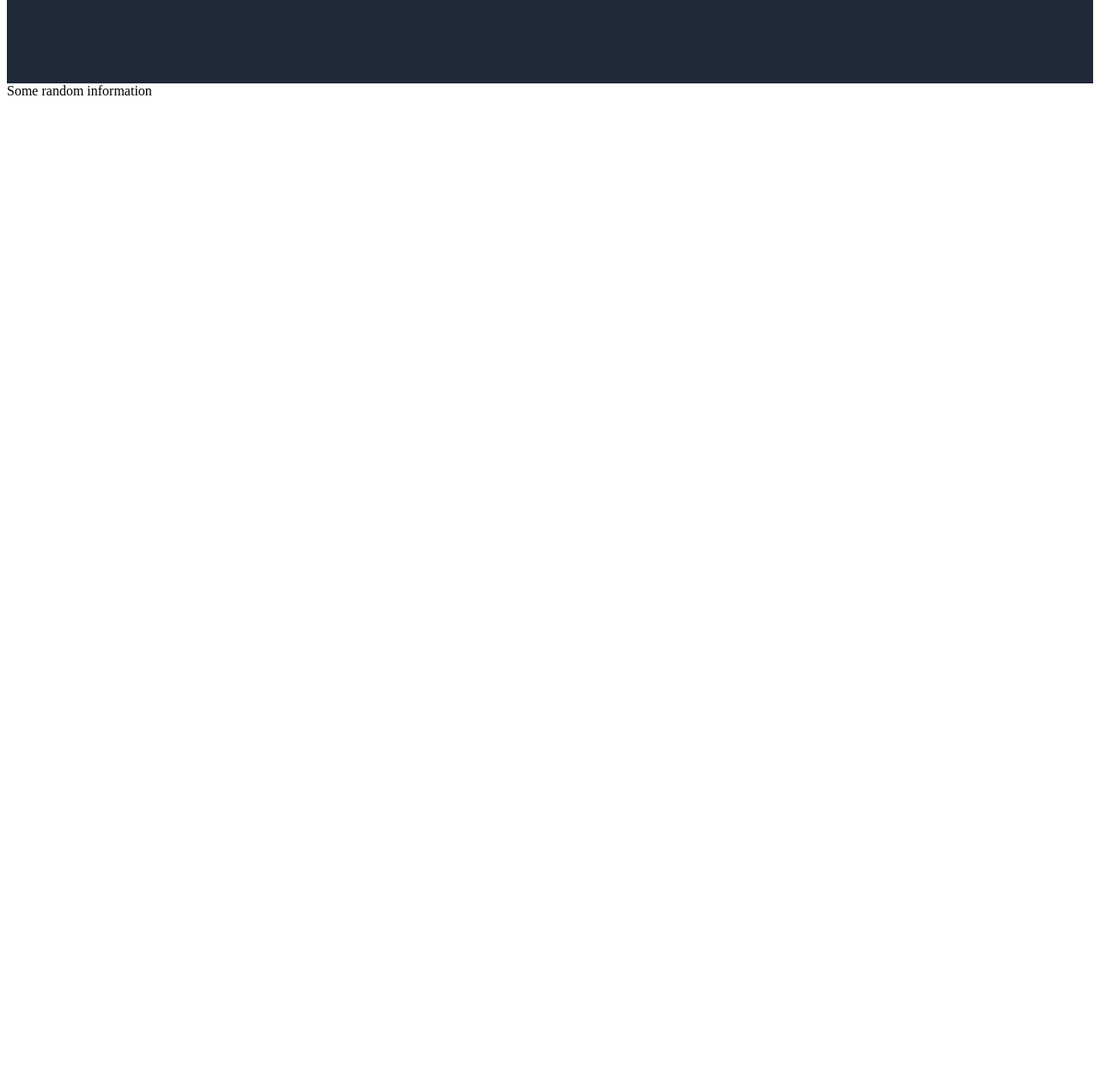
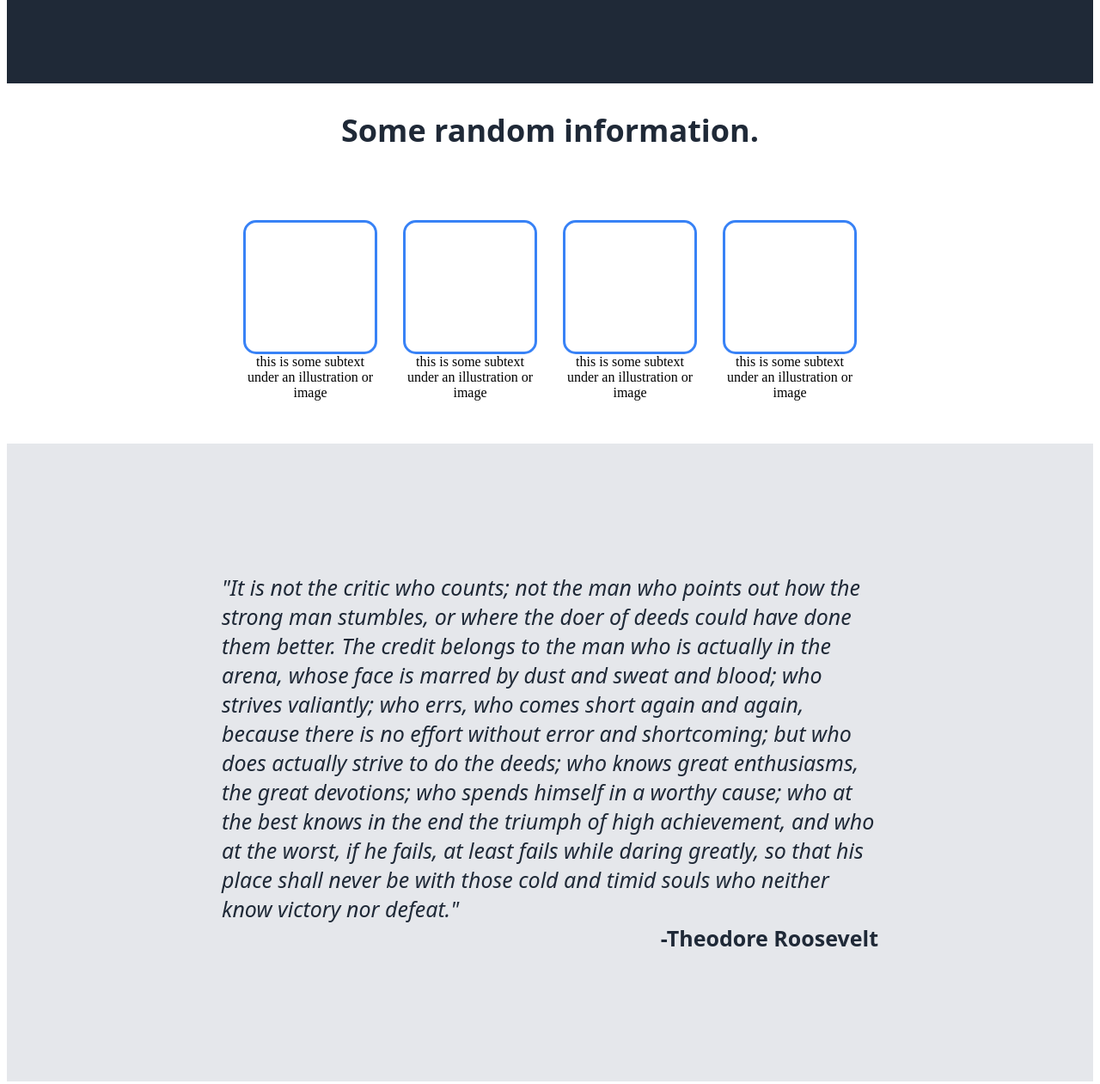
Before and after one commit to BlongIV/landing-page, a plain HTML site: page index.html in a window 1280 px wide. Shown: the part 379-1640 px from the top of the page at 86% size. Before the commit the page ends 800 px from the top, so only its background shows below. Drawn offline with Linux system fonts and the light colour scheme.

Commit message:
Added Info and Quote Sections

```diff
--- a/index.html
+++ b/index.html
@@ -37,7 +37,7 @@
         </div>
         <div class="information">
             <div class="info-title">
-                Some random information
+                Some random information.
             </div>
             <div class="info-box-arrange">
                 <div class="info-box">
@@ -45,41 +45,41 @@
 
                     </div>
                     <div class="box-text">
-
+                        this is some subtext under an illustration or image
                     </div>
                 </div>
-                <div class="info-box"></div>
+                <div class="info-box">
                     <div class="box-logo">
 
                     </div>
                     <div class="box-text">
-
+                        this is some subtext under an illustration or image
                     </div>
                 </div>
-                <div class="info-box"></div>
+                <div class="info-box">
                     <div class="box-logo">
 
                     </div>
                     <div class="box-text">
-
+                        this is some subtext under an illustration or image
                     </div>
                 </div>
-                <div class="info-box"></div>
+                <div class="info-box">
                     <div class="box-logo">
 
                     </div>
                     <div class="box-text">
-
+                        this is some subtext under an illustration or image
                     </div>
                 </div>
             </div>
         </div>
         <div class="quote-sect">
             <div class="quote-text">
-
+                "It is not the critic who counts; not the man who points out how the strong man stumbles, or where the doer of deeds could have done them better. The credit belongs to the man who is actually in the arena, whose face is marred by dust and sweat and blood; who strives valiantly; who errs, who comes short again and again, because there is no effort without error and shortcoming; but who does actually strive to do the deeds; who knows great enthusiasms, the great devotions; who spends himself in a worthy cause; who at the best knows in the end the triumph of high achievement, and who at the worst, if he fails, at least fails while daring greatly, so that his place shall never be with those cold and timid souls who neither know victory nor defeat."
             </div>
             <div class="quoted-person">
-
+                -Theodore Roosevelt
             </div>
         </div>
         <div class="signup">
--- a/styles.css
+++ b/styles.css
@@ -81,3 +81,65 @@
     text-align: center;
     align-items: center;
 }
+
+.information {
+    display: flex;
+    flex-direction: column;
+    align-items: center;
+}
+
+.box-logo {
+    border: 3px solid #3882F6;
+    height: 150px;
+    width: 150px;
+    border-radius: 15px;
+}
+
+.info-box {
+    display: flex;
+    flex-direction: column;
+    justify-content: center;
+    align-items: center;
+}
+
+.info-box-arrange {
+    display: flex;
+    gap: 30px;
+    margin: 50px;
+}
+
+.info-title {
+    font-family: system-ui, -apple-system, BlinkMacSystemFont, 'Segoe UI', Roboto, Oxygen, Ubuntu, Cantarell, 'Open Sans', 'Helvetica Neue', sans-serif;
+    font-size: 36px;
+    font-weight: 900;
+    color: #1F2937;
+    margin: 30px;
+}
+
+.box-text {
+    width:150px;
+    text-align: center;
+}
+
+.quote-sect {
+    background-color: #e5e7eb;
+    display: flex;
+    flex-direction: column;
+    padding:150px 250px;
+
+}
+
+.quote-text {
+    font-family: system-ui, -apple-system, BlinkMacSystemFont, 'Segoe UI', Roboto, Oxygen, Ubuntu, Cantarell, 'Open Sans', 'Helvetica Neue', sans-serif;
+    font-size: 25px;
+    font-style: italic;
+    color: #1f2937;
+}
+
+.quoted-person {
+    font-family: system-ui, -apple-system, BlinkMacSystemFont, 'Segoe UI', Roboto, Oxygen, Ubuntu, Cantarell, 'Open Sans', 'Helvetica Neue', sans-serif;
+    font-size: 25px;
+    font-weight: bold;
+    color: #1F2937;
+    margin-left: auto;
+}
```
